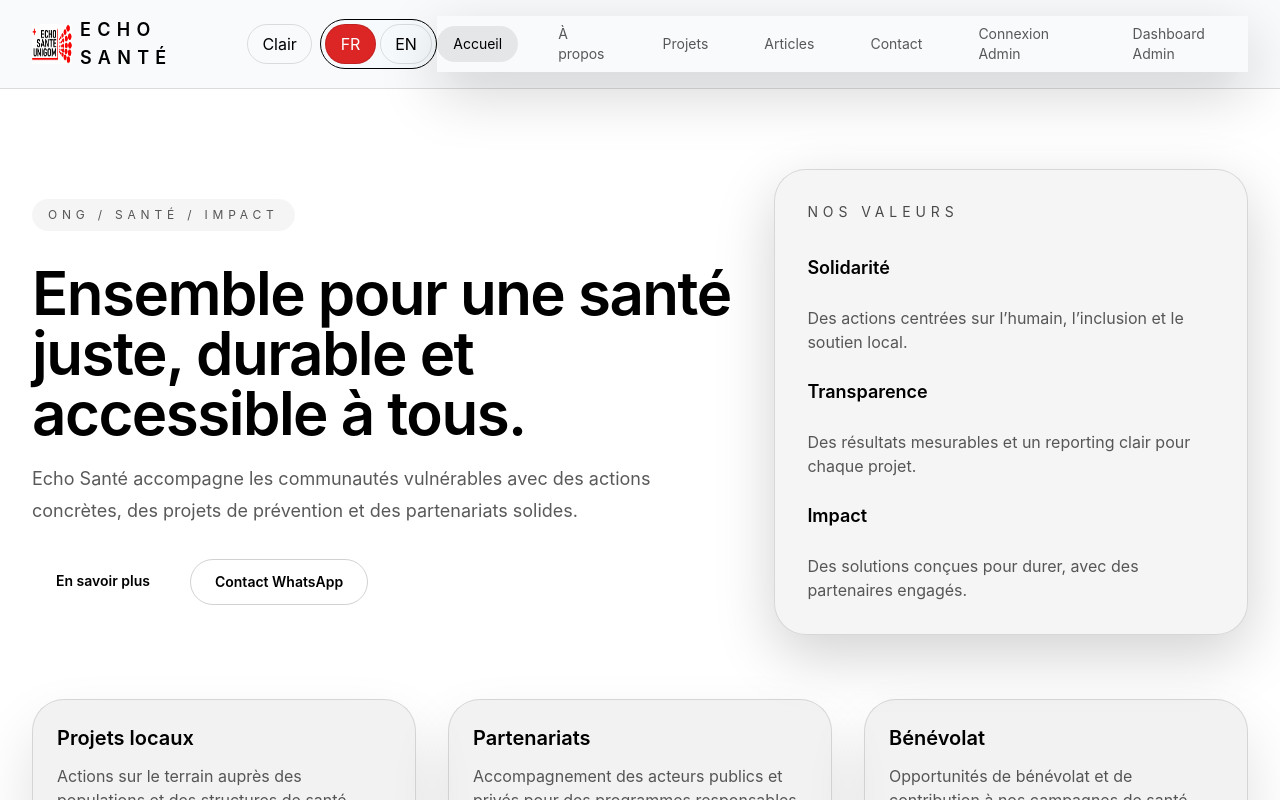
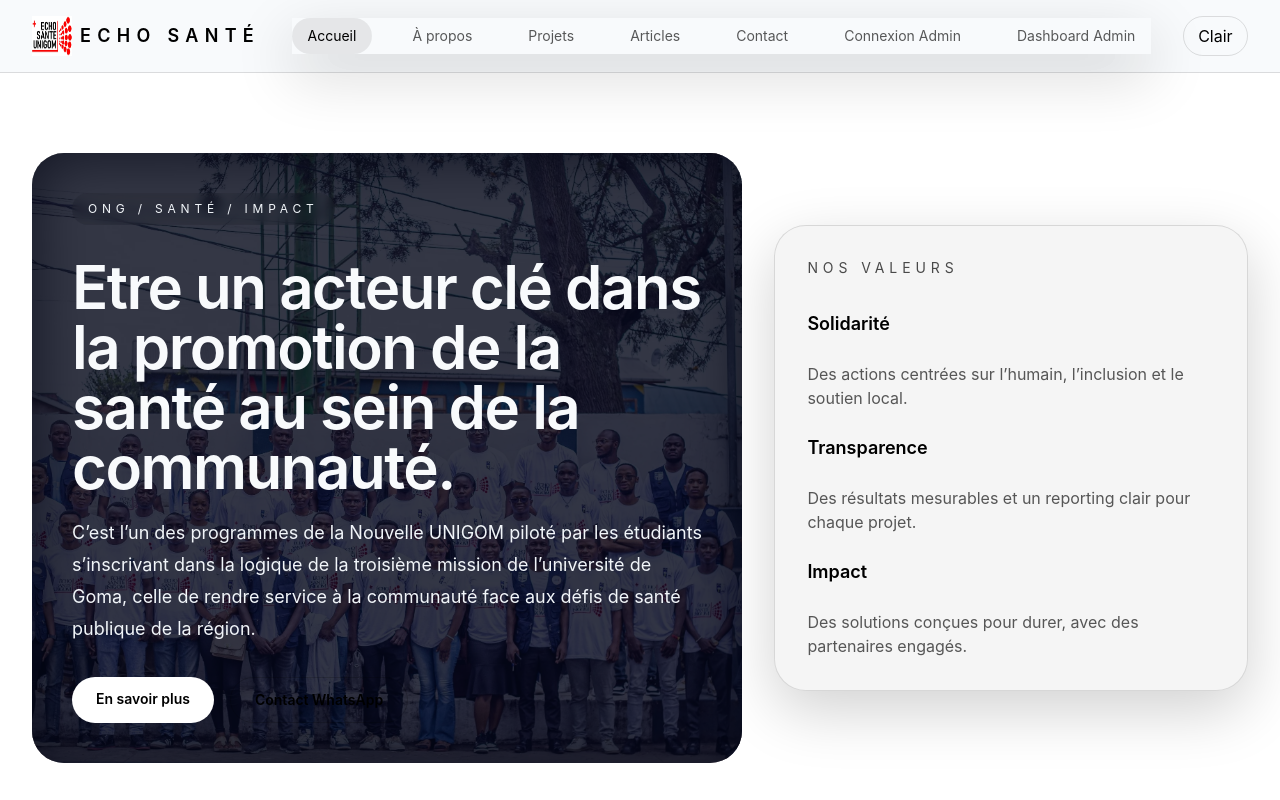
Before and after one commit to andersonkamate2/echosante, a Next.js app: page / in a window 1280 px wide. Shown: the top 800 px of the page. Built offline with nearby package versions, Linux system fonts and the light colour scheme.

Commit message:
echosante

```diff
--- a/app/page.tsx
+++ b/app/page.tsx
@@ -4,16 +4,21 @@ export default function HomePage() {
   return (
     <section className="space-y-16 py-8 sm:py-12">
       <div className="grid gap-8 lg:grid-cols-[1.2fr_0.8fr] lg:items-center">
-        <div className="space-y-8">
-          <span className="inline-flex rounded-full bg-white/5 px-4 py-2 text-xs uppercase tracking-[0.4em] text-slate-300">
+        <div
+          className="relative overflow-hidden rounded-[2rem] bg-cover bg-center bg-no-repeat p-8 sm:p-10 shadow-[inset_0_0_60px_rgba(0,0,0,0.7)]"
+          style={{ backgroundImage: "url('/equip.webp')" }}
+        >
+          <div className="absolute inset-0 bg-slate-950/80" />
+          <div className="relative space-y-8 text-shadow-lg">
+            <span className="inline-flex rounded-full bg-white/10 px-4 py-2 text-xs uppercase tracking-[0.4em] text-slate-100 backdrop-blur-sm">
               ONG / Santé / Impact
             </span>
             <div className="space-y-5">
-            <h1 className="max-w-3xl text-5xl font-semibold tracking-tight text-white sm:text-6xl">
-              Ensemble pour une santé juste, durable et accessible à tous.
+              <h1 className="max-w-3xl text-5xl font-semibold tracking-tight text-slate-50 sm:text-6xl">
+                Etre un acteur clé dans la promotion de la santé au sein de la communauté.
               </h1>
-            <p className="max-w-2xl text-lg leading-8 text-slate-300">
-              Echo Santé accompagne les communautés vulnérables avec des actions concrètes, des projets de prévention et des partenariats solides.
+              <p className="max-w-2xl text-lg leading-8 text-slate-100">
+                C’est l’un des programmes de la Nouvelle UNIGOM piloté par les étudiants s’inscrivant dans la logique de la troisième mission de l’université de Goma, celle de rendre service à la communauté face aux défis de santé publique de la région.
               </p>
             </div>
             <div className="flex flex-col gap-4 sm:flex-row">
@@ -23,6 +28,7 @@ export default function HomePage() {
               <Link href="/contact" className="rounded-full border border-white/20 px-6 py-3 text-sm font-semibold text-white transition hover:border-white/40 hover:bg-white/5">
                 Contact WhatsApp
               </Link>
+            </div>
           </div>
         </div>
         <div className="rounded-[2rem] border border-white/10 bg-white/5 p-8 shadow-soft">
--- a/components/Navbar.tsx
+++ b/components/Navbar.tsx
@@ -39,28 +39,12 @@ export default function Navbar() {
           </span>
         </Link>
 
-        <div className="hidden items-center gap-3 sm:flex">
-          <ThemeLanguageControls />
-        </div>
 
-        <button
-          aria-label="Ouvrir le menu"
-          className="inline-flex items-center rounded-full border border-white/10 p-2 text-white transition hover:border-white/20 sm:hidden"
-          onClick={() => setOpen(!open)}
-        >
-          {open ? <X size={20} /> : <Menu size={20} />}
-        </button>
 
         <nav
           className={`fixed inset-x-0 top-full nav-menu pb-6 pt-4 shadow-soft transition-all duration-200 sm:static sm:top-auto sm:block sm:bg-transparent sm:p-0 ${open ? 'block' : 'hidden'}`}
         >
           <ul className="mx-auto flex max-w-7xl flex-col gap-3 px-6 text-sm sm:flex-row sm:items-center sm:gap-6 sm:px-0">
-            {/* Mobile-only controls: theme + language */}
-            <li className="sm:hidden">
-              <div className="py-2">
-                <ThemeLanguageControls />
-              </div>
-            </li>
             {links.map((item) => {
               const active = pathname === item.href;
               return (
@@ -75,8 +59,24 @@ export default function Navbar() {
                 </li>
               );
             })}
+            <li className="sm:hidden">
+              <div className="py-2">
+                <ThemeLanguageControls />
+              </div>
+            </li>
           </ul>
         </nav>
+        <div className="hidden items-center gap-3 sm:flex">
+          <ThemeLanguageControls />
+        </div>
+
+        <button
+          aria-label="Ouvrir le menu"
+          className="inline-flex items-center rounded-full border border-white/10 p-2 text-white transition hover:border-white/20 sm:hidden"
+          onClick={() => setOpen(!open)}
+        >
+          {open ? <X size={20} /> : <Menu size={20} />}
+        </button>
       </div>
     </header>
   );
--- a/components/ThemeLanguageControls.tsx
+++ b/components/ThemeLanguageControls.tsx
@@ -3,7 +3,7 @@
 import { useThemeLanguage } from './ThemeLanguageProvider';
 
 export default function ThemeLanguageControls() {
-  const { theme, toggleTheme, language, setLanguage, t } = useThemeLanguage();
+  const { theme, toggleTheme, t } = useThemeLanguage();
 
   return (
     <div className="flex items-center gap-2">
@@ -15,22 +15,6 @@ export default function ThemeLanguageControls() {
       >
         {theme === 'light' ? t('light') : t('dark')}
       </button>
-      <div className="flex items-center gap-1 rounded-full border border-current bg-theme-surface px-1 py-1">
-        <button
-          type="button"
-          onClick={() => setLanguage('fr')}
-          className={`theme-language-button ${language === 'fr' ? 'theme-language-active' : ''}`}
-        >
-          FR
-        </button>
-        <button
-          type="button"
-          onClick={() => setLanguage('en')}
-          className={`theme-language-button ${language === 'en' ? 'theme-language-active' : ''}`}
-        >
-          EN
-        </button>
-      </div>
     </div>
   );
 }
```
Also changed, not shown: public/equip.webp (added). Lines whose indentation alone changed are shown as unchanged.
